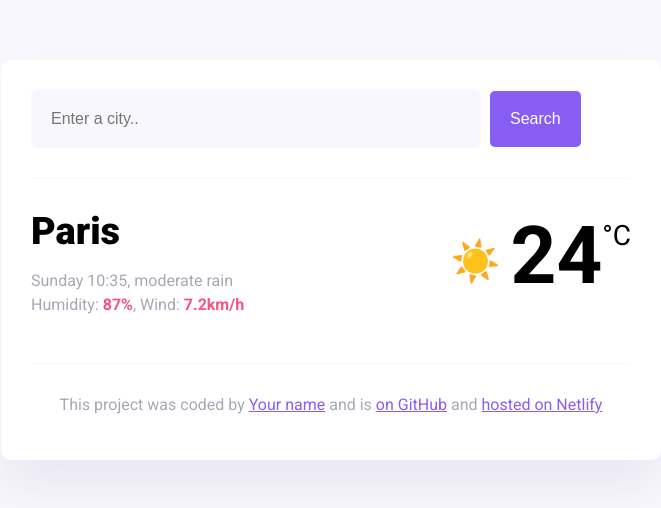
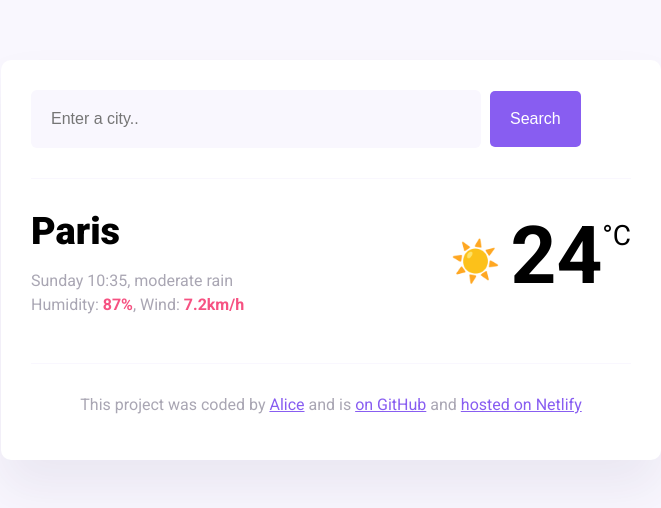
Before and after one commit to alimacy2508/homework-plus-6, a plain HTML site: page index.html in a window 1280 px wide. Shown: the whole page, without its empty margins (309-970 px from the left). Drawn offline with nearby package versions, Linux system fonts and the light colour scheme.

Commit message:
Added working link for my GitHub profile and my name
Updated the blank GitBug profile link so it now redirects you to my profile when you click on my name link

```diff
--- a/index.html
+++ b/index.html
@@ -47,7 +47,8 @@
       <footer>
         <p>
           This project was coded by
-          <a href="#" target="_blank">Your name</a> and is
+          <a href="https://github.com/alimacy2508" target="_blank">Alice</a> and
+          is
           <a
             href="https://github.com/alimacy2508/homework-plus-6"
             target="_blank"
```
